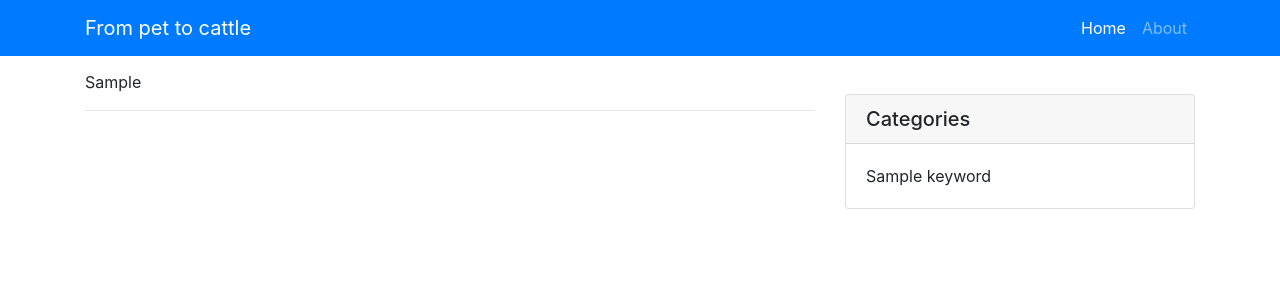
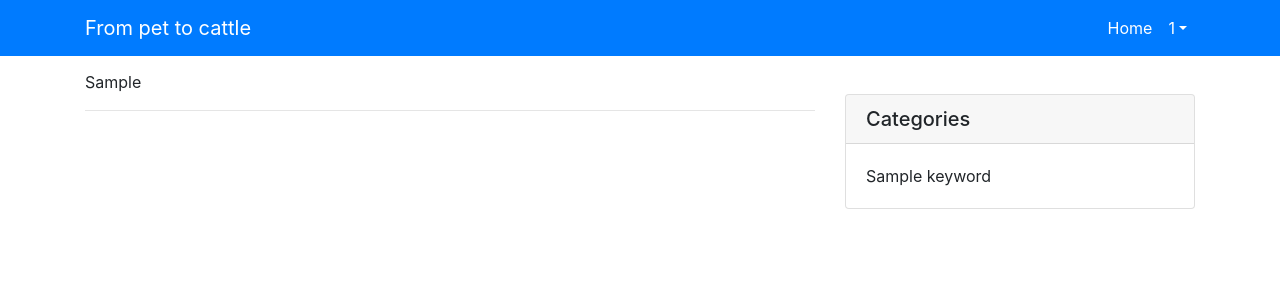
Before and after one commit to jordiprats/flask-pet2cattle, a Flask app: template app/templates/page.html in a window 1280 px wide. Shown: the top 300 px of the page. Run offline with Flask 2, Linux system fonts and the light colour scheme; the template is opened without the code that fills it: most values are stand-ins (such as "Sample title", 1, 10 or a date in 2020); some libraries are stand-ins or nearby versions.

Commit message:
skel nav

```diff
--- a/app/blog.py
+++ b/app/blog.py
@@ -59,8 +59,6 @@ def get_navigation():
             nav.append(page_url)
 
     return nav
-
-
 
 @app.route('/sitemap<sitemap_name>')
 @cache.cached(timeout=86400)
@@ -196,7 +194,8 @@ def catch_all(path):
                                                 post_html=page.html,
                                                 post_metadata=page.metadata,
                                                 page_url=page.url,
-                                                keywords=page.get_keywords()
+                                                keywords=page.get_keywords(),
+                                                navigation=get_navigation()
                                     )
         else:
             if DEBUG:
--- a/app/templates/base.html
+++ b/app/templates/base.html
@@ -65,9 +65,20 @@ pre {
           <li class="nav-item active">
             <a class="nav-link" href="/">Home</a>
           </li>
-          <li class="nav-item">
-            <a class="nav-link" href="/about">About</a>
-          </li>
+          {% for item in navigation %}
+            {% if item is string %}
+              <li class="nav-item active">
+                <a class="nav-link" href="/{{ item }}">{{ item|capitalize }}</a>
+              </li>
+            {% else %}
+            <li class="nav-item dropdown active">
+              <a class="nav-link dropdown-toggle" data-toggle="dropdown" href="#" role="button" aria-haspopup="true" aria-expanded="false">{{ item[0] }}</a>
+              <div class="dropdown-menu">
+                <a class="dropdown-item" href="/{{ item[0] }}/{{ item[1] }}">{{ item[1] }}</a>
+              </div>
+            </li>
+            {% endif %}
+          {% endfor %}
         </ul>
       </div>
     </div>
```
Also changed, not shown: app/models.py (+7 -0 lines).
